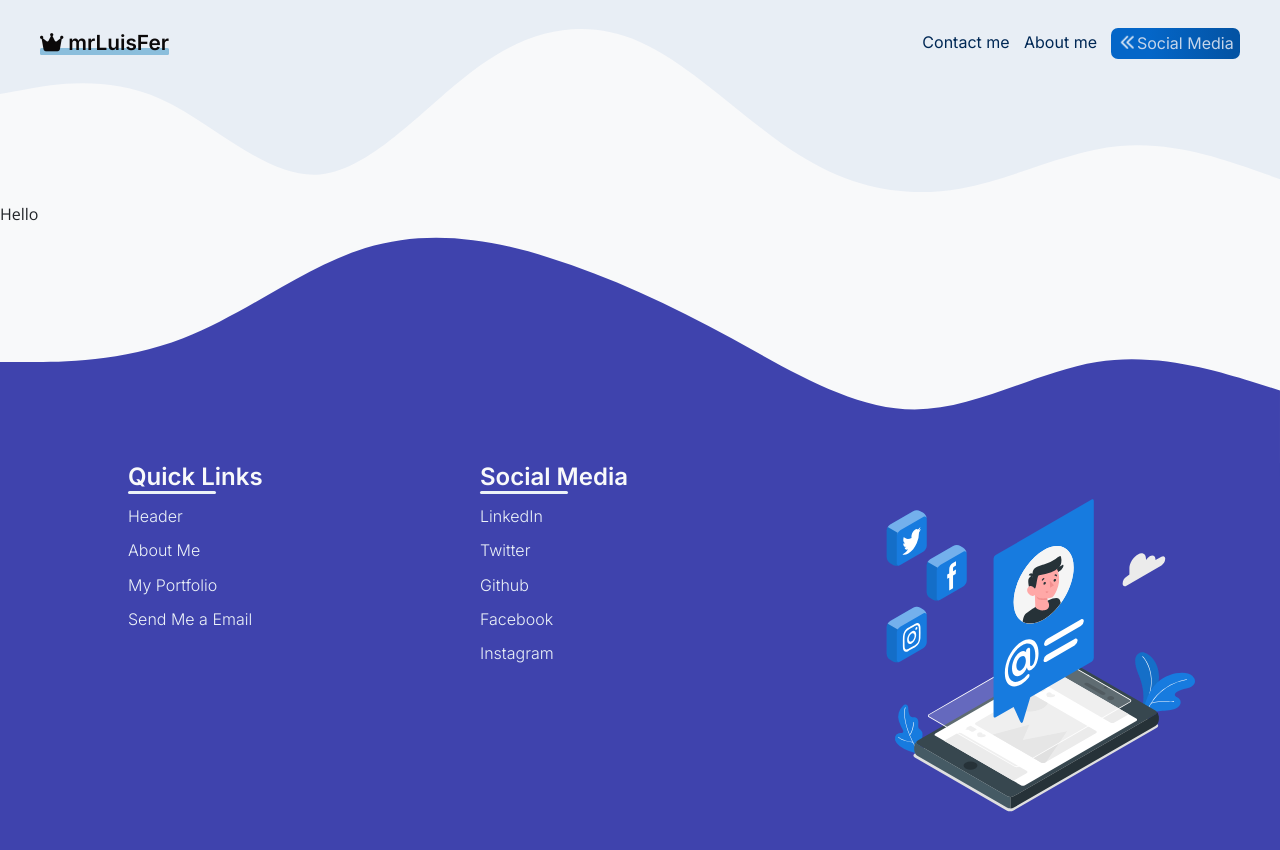
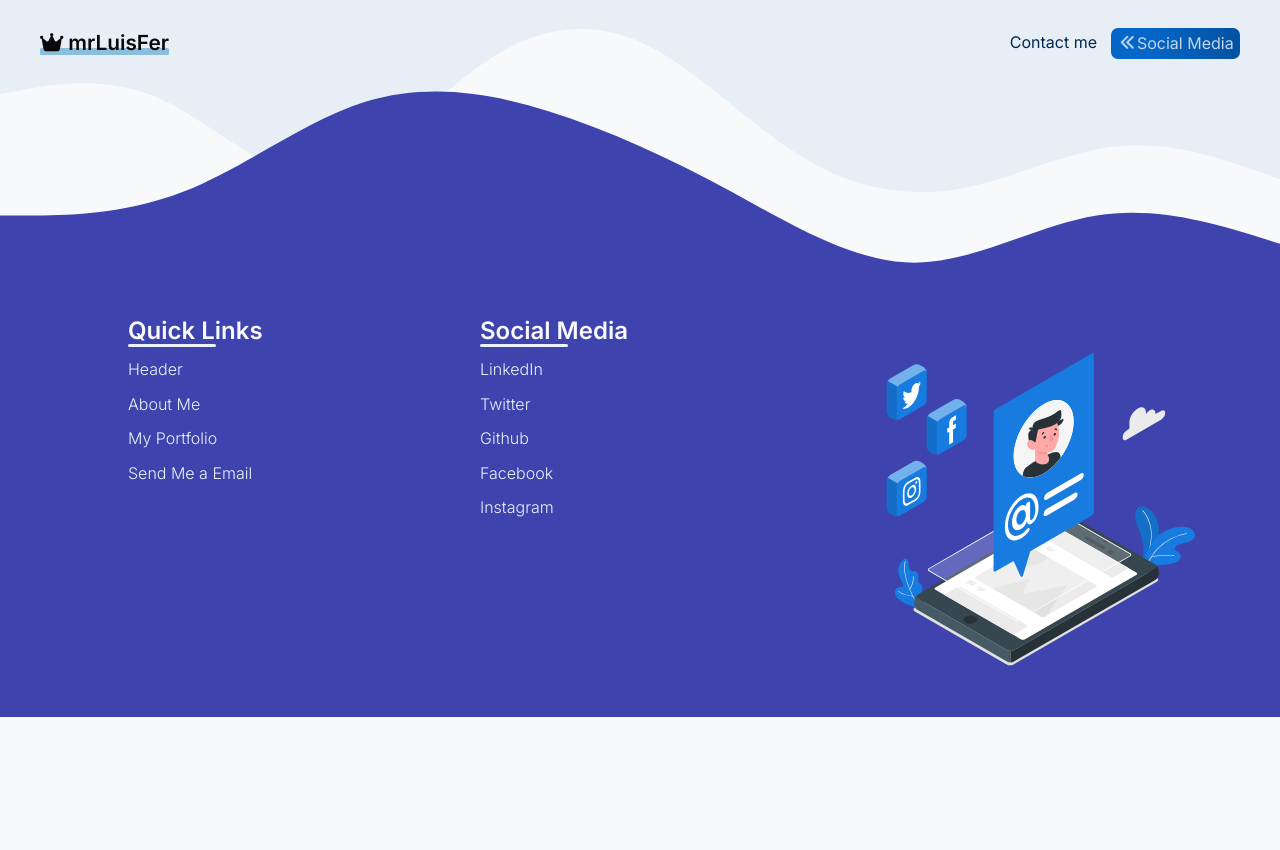
Before and after one commit to mrLuisFer/portfolio, a React (Create React App) app: page /about-me in a window 1280 px wide. Shown: the top 850 px of the page. After the commit the page ends 800 px from the top, so only its background shows below. Built offline with nearby package versions, Linux system fonts and the light colour scheme.

Commit message:
About Us removed because it is unnecessary

```diff
--- a/public/index.html
+++ b/public/index.html
@@ -53,6 +53,7 @@
       href="https://cdn.jsdelivr.net/gh/devicons/devicon@master/devicon.min.css"
     />
   </head>
+
   <body>
     <noscript
       >You need to enable JavaScript to run the mrLuisFer Portfolio</noscript
--- a/src/App.tsx
+++ b/src/App.tsx
@@ -5,7 +5,7 @@ import { BrowserRouter as Router, Switch, Route } from "react-router-dom"
 
 // views
 import HomePage from "./views/HomePage"
-import AboutMe from "./views/AboutMe"
+
 // components
 import NavBar from "./components/NavBar"
 import Footer from "./components/Footer"
@@ -23,7 +23,6 @@ export default function App(): JSX.Element {
         <Switch>
           <Route exact path="/" component={HomePage}></Route>
           <Route path="/contact-me"></Route>
-          <Route path="/about-me" component={AboutMe}></Route>
         </Switch>
 
         <Footer />
--- a/src/components/NavBar.tsx
+++ b/src/components/NavBar.tsx
@@ -44,7 +44,6 @@ export default function NavBar(): JSX.Element {
       </div>
       <div className="NavBar__links">
         <Link to="/contact-me">Contact me</Link>
-        <Link to="/about-me">About me</Link>
         <div className="NavBar__social-media">
           <span
             className={
--- a/src/views/AboutMe.tsx
+++ /dev/null
@@ -1,19 +0,0 @@
-import React from "react"
-// Hooks
-import { useLoader } from "../hooks/useLoader"
-
-export default function AboutMe(): JSX.Element {
-  const loader: Boolean = useLoader(500)
-
-  return (
-    <>
-      {loader ? (
-        <div className="loader">Loading...</div>
-      ) : (
-        <div className="AboutMe">
-          <p>Hello</p>
-        </div>
-      )}
-    </>
-  )
-}
```
Also changed, not shown: 1 other file (tests, documents, lock files or other folders).
